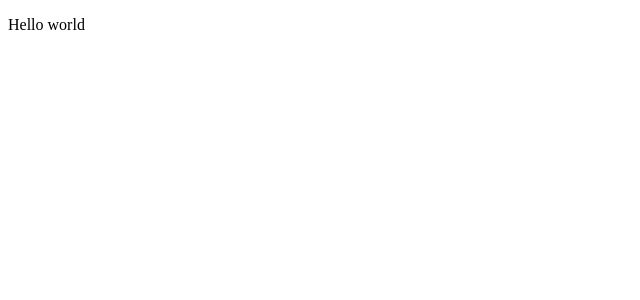
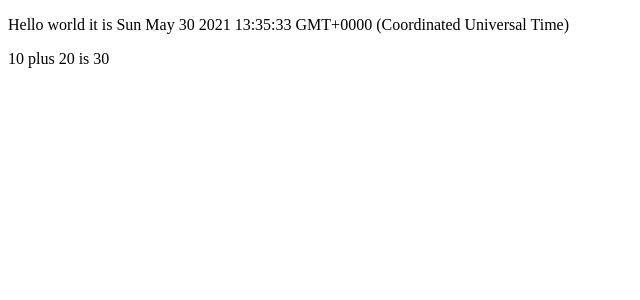
Before and after one commit to villevt/fsopen2021, a React (Create React App) app in the folder part1/: page / in a window 1280 px wide. Shown: the top 300 px of the page, without its empty margins (0-640 px from the left). Built offline with nearby package versions, Linux system fonts and the light colour scheme.

Commit message:
Expressions in components

```diff
--- a/part1/src/App.js
+++ b/part1/src/App.js
@@ -1,9 +1,18 @@
 import React from 'react'
 
-const App = () => (
-  <div>
-    <p>Hello world</p>
-  </div>
-)
+const App = () => {
+  const now = new Date()
+  const a = 10
+  const b = 20
+
+  return (
+    <div>
+      <p>Hello world it is {now.toString()}</p>
+      <p>
+        {a} plus {b} is {a + b}
+      </p>
+    </div>
+  )
+}
 
 export default App;
```
